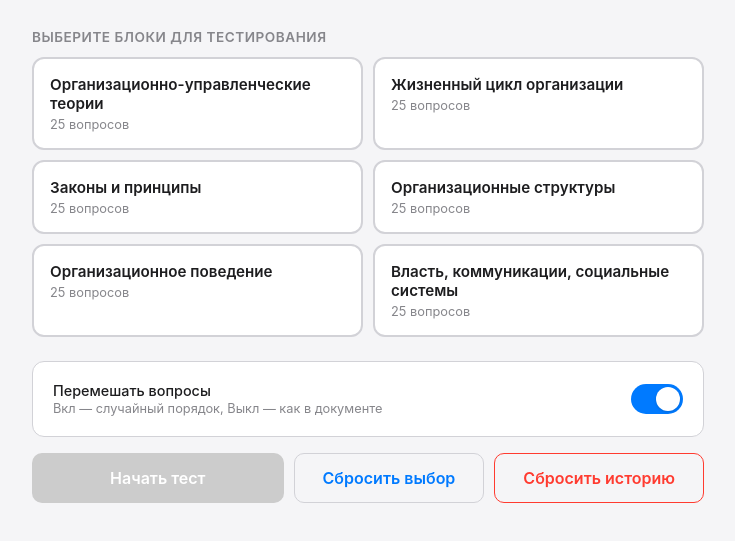
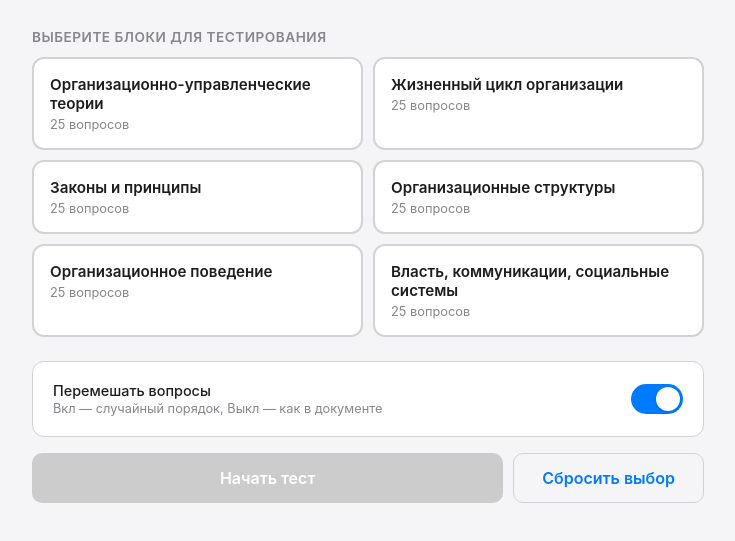
Before and after one commit to polvrd/magistr-test, a plain HTML site: page index.html in a window 1280 px wide. Shown: the part 125-666 px from the top of the page, without its empty margins (272-1007 px from the left). Drawn offline with Linux system fonts and the light colour scheme.

Commit message:
Remove clear-history button (no history feature)

```diff
--- a/index.html
+++ b/index.html
@@ -530,7 +530,6 @@
     <div class="menu-actions">
       <button class="btn btn-primary" id="startBtn" onclick="startTest()" disabled>Начать тест</button>
       <button class="btn btn-secondary" onclick="resetAll()">Сбросить выбор</button>
-      <button class="btn btn-secondary" onclick="clearHistory()" style="color:var(--red);border-color:var(--red);">Сбросить историю</button>
     </div>
   </div>
 
@@ -915,23 +914,6 @@ function resetAll() {
   saveState();
 }
 
-function clearHistory() {
-  if (confirm('Очистить всю сохранённую историю тестов? Это действие нельзя отменить.')) {
-    localStorage.removeItem('magistr_test_state');
-    state.selectedBlocks = [];
-    state.testActive = false;
-    state.finished = false;
-    state.currentQuestions = [];
-    state.currentIndex = 0;
-    state.furthestReached = 0;
-    state.answers = [];
-    state.answered = [];
-    state.results = [];
-    document.getElementById('continueBar').classList.remove('show');
-    updateBlocksUI();
-  }
-}
-
 function confirmExit() {
   if (confirm('Вы уверены, что хотите выйти? Прогресс сохранится.')) {
     backToMenu();
```
